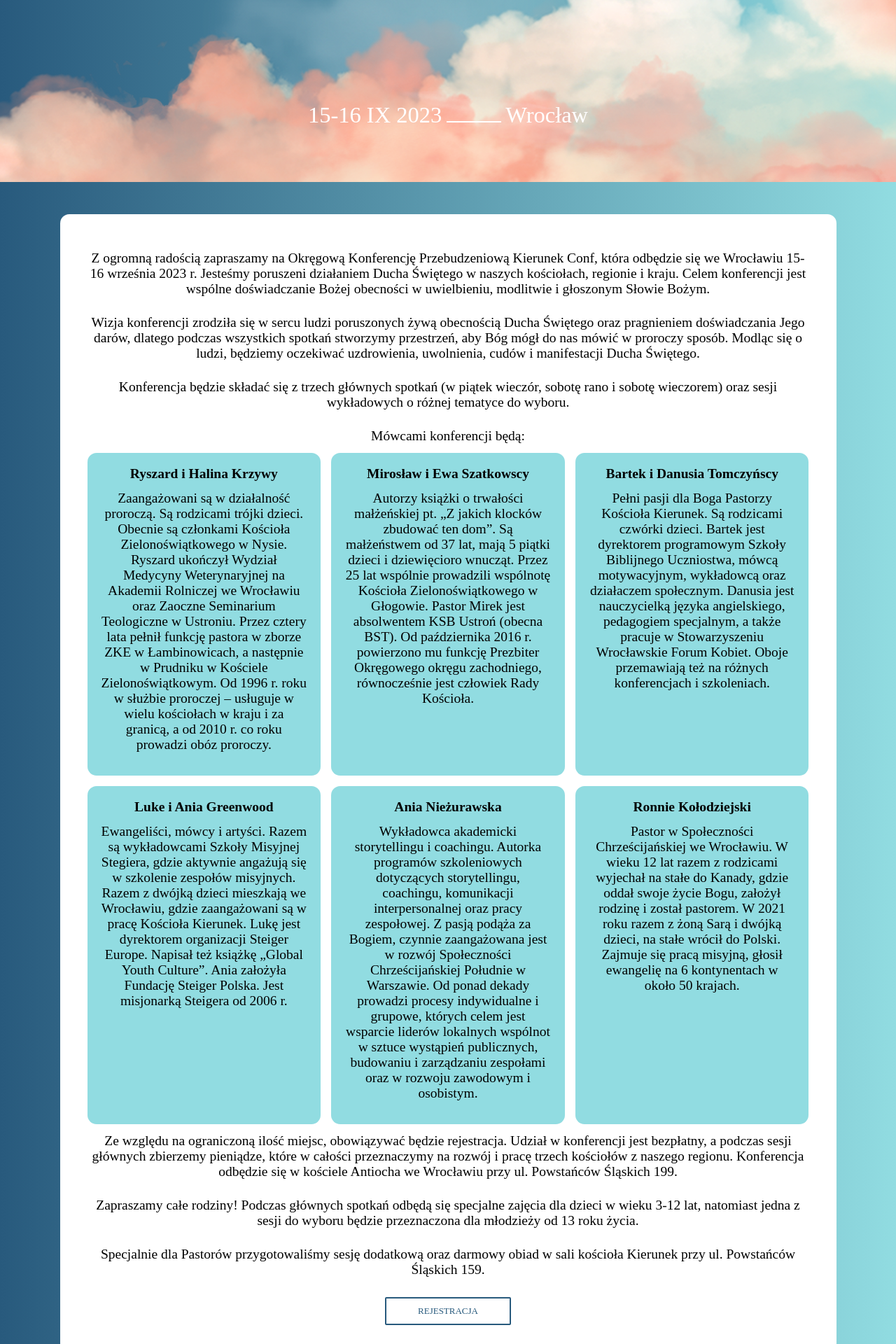
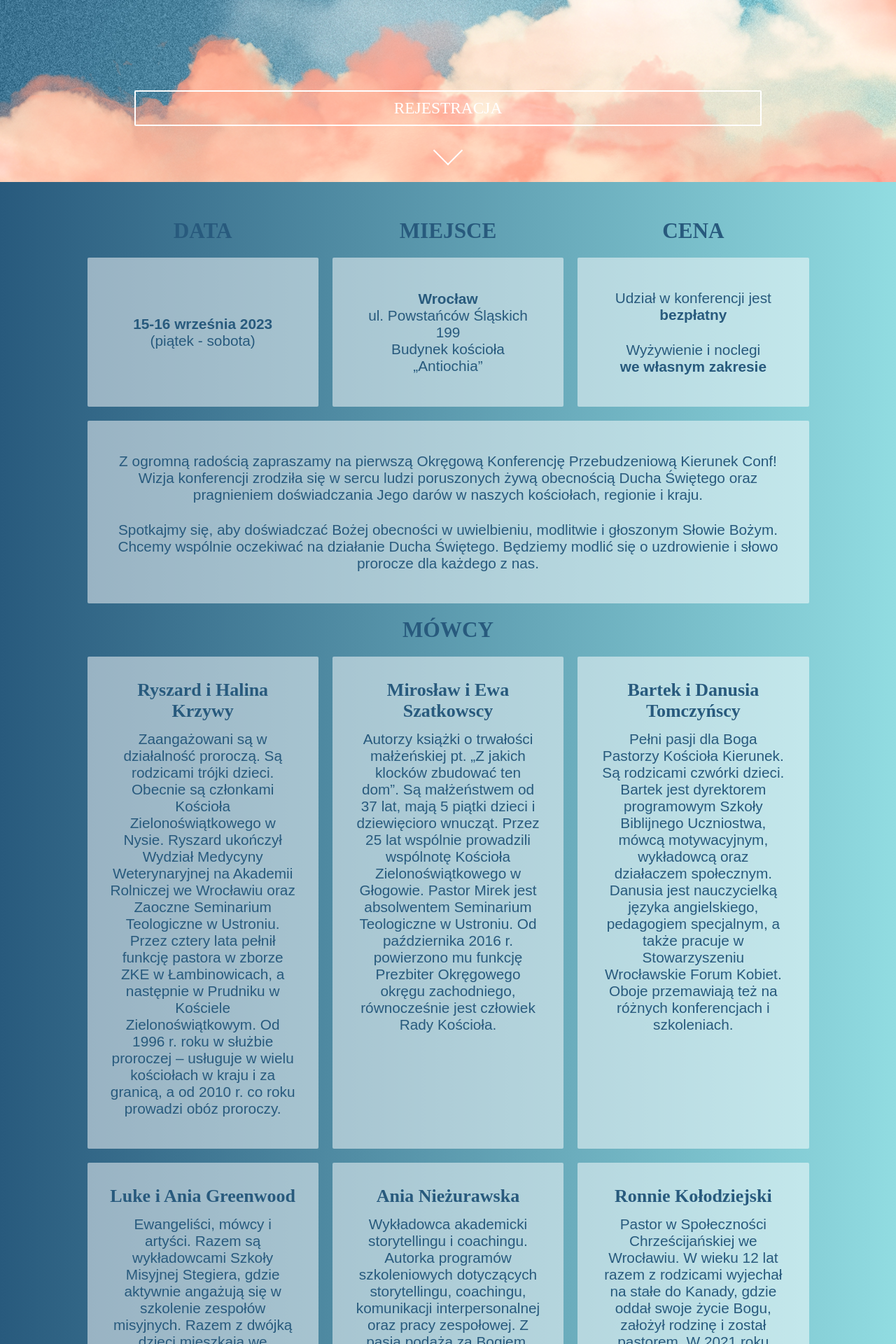
Before and after one commit to kdraganik/kierunek-website, a Next.js app: page /conf in a window 1280 px wide. Shown: the part 540-2460 px from the top of the page at 70% size. Built offline with nearby package versions, Linux system fonts and the light colour scheme; a web font is replaced by a local one.

Commit message:
Redesign conf

```diff
--- a/components/conf/SpeakerCard.jsx
+++ b/components/conf/SpeakerCard.jsx
@@ -4,7 +4,7 @@ export default function SpeakerCard ({name, description}){
 
   return (
     <div className={styles.card}>
-      <h4 className={styles.name}>{name}</h4>
+      <h3 className={styles.cardName}>{name}</h3>
       <p className={styles.instruction}>{description}</p>
     </div>
   )
--- a/pages/conf/index.js
+++ b/pages/conf/index.js
@@ -1,6 +1,7 @@
 import Link from 'next/link'
 import Image from 'next/image'
 import styles from '../../styles/conf/Main.module.scss'
+import bg from '../../images/confBG.jpg'
 import clouds from '../../images/clouds.png'
 import SpeakerCard from '../../components/conf/SpeakerCard'
 
@@ -12,10 +13,26 @@ export default function Conf(){
                 <Image
                     fill={true}
                     style={{objectFit: "cover"}}
-                    src={clouds}
-                    alt="chmury"
-                    quality={10}
+                    src={bg}
+                    alt="bg"
+                    quality={100}
                 />
+                <div className={styles.bgSlides}>
+                    <Image
+                        fill={true}
+                        style={{objectFit: "cover"}}
+                        src={clouds}
+                        alt="chmury"
+                        quality={10}
+                    />
+                    <Image
+                        fill={true}
+                        style={{objectFit: "cover"}}
+                        src={clouds}
+                        alt="chmury"
+                        quality={10}
+                    />
+                </div>
             </div>
             <div className={styles.hero}>
                 <div className={styles.title}>
@@ -28,21 +45,40 @@ export default function Conf(){
                         alt="logo konferencji"
                     />
                 </div>
-                <div className={styles.placeAndTime}>
-                    <div className={styles.date}>15-16 IX 2023</div>
-                    <div className={styles.line}></div>
-                    <div className={styles.place}>Wrocław</div>
-                </div>
+                <Link href='/conf/rejestracja' className={styles.button}>
+                    Rejestracja
+                </Link>
+                <a href="#content" className={styles.arrow}></a>
             </div>
-            <div className={styles.contentWrapper}>
+            <div id="content" className={styles.contentWrapper}>
                 <div className={styles.contentBox}>
-                    <p>Z ogromną radością zapraszamy na Okręgową Konferencję Przebudzeniową Kierunek Conf, która odbędzie się we Wrocławiu 15-16 września 2023 r. Jesteśmy poruszeni działaniem Ducha Świętego w naszych kościołach, regionie i kraju. Celem konferencji jest wspólne doświadczanie Bożej obecności w uwielbieniu, modlitwie i głoszonym Słowie Bożym.</p>
-
-                    <p>Wizja konferencji zrodziła się w sercu ludzi poruszonych żywą obecnością Ducha Świętego oraz pragnieniem doświadczania Jego darów, dlatego podczas wszystkich spotkań stworzymy przestrzeń, aby Bóg mógł do nas mówić w proroczy sposób. Modląc się o ludzi, będziemy oczekiwać uzdrowienia, uwolnienia, cudów i manifestacji Ducha Świętego.</p>
-
-                    <p>Konferencja będzie składać się z trzech głównych spotkań (w piątek wieczór, sobotę rano i sobotę wieczorem) oraz sesji wykładowych o różnej tematyce do wyboru.</p>
-
-                    <p>Mówcami konferencji będą:</p>
+                    <div className={styles.infoBox}>
+                        <h2 className={`${styles.sectionTitle} ${styles.dateTitle}`}>Data</h2>
+                        <h2 className={`${styles.sectionTitle} ${styles.placeTitle}`}>Miejsce</h2>
+                        <h2 className={`${styles.sectionTitle} ${styles.priceTitle}`}>Cena</h2>
+                        <div className={styles.card}>
+                            <div><b>15-16 września 2023</b></div>
+                            <div>(piątek - sobota)</div>
+                        </div>
+                        <div className={styles.card}>
+                            <div><b>Wrocław</b></div>
+                            <div>ul. Powstańców Śląskich 199</div>
+                            <div>Budynek kościoła „Antiochia”</div>
+                        </div>
+                        <div className={styles.card}>
+                            <p>Udział w konferencji jest <b>bezpłatny</b></p>
+                            <p>Wyżywienie i noclegi <br/><b>we własnym zakresie</b></p>
+                        </div>
+                        <div className={`${styles.card} ${styles.desc}`}>
+                            <p>
+                                Z ogromną radością zapraszamy na pierwszą Okręgową Konferencję Przebudzeniową Kierunek Conf! Wizja konferencji zrodziła się w sercu ludzi poruszonych żywą obecnością Ducha Świętego oraz pragnieniem doświadczania Jego darów w naszych kościołach, regionie i kraju.
+                            </p>
+                            <p>
+                                Spotkajmy się, aby doświadczać Bożej obecności w uwielbieniu, modlitwie i głoszonym Słowie Bożym. Chcemy wspólnie oczekiwać na działanie Ducha Świętego. Będziemy modlić się o uzdrowienie i słowo prorocze dla każdego z nas.
+                            </p>
+                        </div>
+                    </div>
+                    <h2 class={styles.sectionTitle}>Mówcy</h2>
                     <div className={styles.speakersBox}>
                         <SpeakerCard
                             name="Ryszard i Halina Krzywy"
@@ -50,7 +86,7 @@ export default function Conf(){
                         />
                         <SpeakerCard
                             name="Mirosław i Ewa Szatkowscy"
-                            description="Autorzy książki o trwałości małżeńskiej pt. „Z jakich klocków zbudować ten dom”. Są małżeństwem od 37 lat, mają 5 piątki dzieci i dziewięcioro wnucząt. Przez 25 lat wspólnie prowadzili wspólnotę Kościoła Zielonoświątkowego w Głogowie. Pastor Mirek jest absolwentem KSB Ustroń (obecna BST). Od października 2016 r. powierzono mu funkcję Prezbiter Okręgowego okręgu zachodniego, równocześnie jest człowiek Rady Kościoła."
+                            description="Autorzy książki o trwałości małżeńskiej pt. „Z jakich klocków zbudować ten dom”. Są małżeństwem od 37 lat, mają 5 piątki dzieci i dziewięcioro wnucząt. Przez 25 lat wspólnie prowadzili wspólnotę Kościoła Zielonoświątkowego w Głogowie. Pastor Mirek jest absolwentem Seminarium Teologiczne w Ustroniu. Od października 2016 r. powierzono mu funkcję Prezbiter Okręgowego okręgu zachodniego, równocześnie jest człowiek Rady Kościoła."
                         />
                         {/* <SpeakerCard
                             name="Mariusz i Wioletta Antoszczuk"
@@ -74,11 +110,54 @@ export default function Conf(){
                         />
                     </div>
 
-                    <p>Ze względu na ograniczoną ilość miejsc, obowiązywać będzie rejestracja. Udział w konferencji jest bezpłatny, a podczas sesji głównych zbierzemy pieniądze, które w całości przeznaczymy na rozwój i pracę trzech kościołów z naszego regionu. Konferencja odbędzie się w kościele Antiocha we Wrocławiu przy ul. Powstańców Śląskich 199.</p>
+                    <h2 class={styles.sectionTitle}>Plan konferencji</h2>
+                    <div className={styles.planBox}>
+                        <h3 className={styles.dayHeader}>Piątek</h3>
+                        <div className={styles.planItemBox}><div className={styles.planItemTitle}><span className={styles.time}>16:00</span>otwarcie rejestracji</div></div>
 
-                    <p>Zapraszamy całe rodziny! Podczas głównych spotkań odbędą się specjalne zajęcia dla dzieci w wieku 3-12 lat, natomiast jedna z sesji do wyboru będzie przeznaczona dla młodzieży od 13 roku życia.</p>
+                        <div className={styles.planItemBox}>
+                            <div className={styles.planItemTitle}><span className={styles.time}>18:00</span>sesja 1</div>
+                            <div className={styles.planItemDesc}>
+                                <div className={styles.descriptionItem}>Uwielbienie — zespół kościoła Kierunek</div>
+                                <div className={styles.descriptionItem}>Wykład — Ronnie Kołodziejski</div>
+                                <div className={styles.descriptionItem}>Czas modlitwy</div>
+                            </div>
+                        </div>
 
-                    <p>Specjalnie dla Pastorów przygotowaliśmy sesję dodatkową oraz darmowy obiad w sali kościoła Kierunek przy ul. Powstańców Śląskich 159.</p>
+                        <h3 className={styles.dayHeader}>Sobota</h3>
+                        <div className={styles.planItemBox}>
+                            <div className={styles.planItemTitle}><span className={styles.time}>10:00</span>sesja 2</div>
+                            <div className={styles.planItemDesc}>
+                                <div className={styles.descriptionItem}>Uwielbienie — zespół kościoła Narody</div>
+                                <div className={styles.descriptionItem}>Wykład — Luke Greenwood</div>
+                            </div>
+                        </div>
+
+
+                        <div className={styles.planItemBox}>
+                            <div className={styles.planItemTitle}><span className={styles.time}>12:30 - 13:20</span>warsztaty / tura 1</div>
+                            <div className={styles.planItemTitle}><span className={styles.time}>13:40 - 14:30</span>warsztaty / tura 2</div>
+                            <div className={styles.planItemDesc}>
+                                <div className={styles.descriptionItem}>Warsztaty do wyboru na obu turach:</div>
+                                <div className={styles.descriptionItem}>Sztuka słuchania Boga (warsztat proroczy) — Ryszard Krzywy</div>
+                                <div className={styles.descriptionItem}>Globalna kultura młodzieżowa (warsztat misyjno-młodzieżowy) — Ania Greenwood</div>
+                                <div className={styles.descriptionItem}>Silne małżeństwo (warsztat duszpasterski) — Mirosław i Ewa Szatkowscy</div>
+                            </div>
+                        </div>
+
+
+                        <div className={styles.planItemBox}>
+                            <div className={styles.planItemTitle}><span className={styles.time}>17:00</span>sesja 3</div>
+                            <div className={styles.planItemDesc}>
+                                <div className={styles.descriptionItem}>Uwielbienie — zespół kościoła Kierunek</div>
+                                <div className={styles.descriptionItem}>Wykład — Bartek i Danusia Tomczyńscy</div>
+                                <div className={styles.descriptionItem}>Czas modlitwy</div>
+                            </div>
+                        </div>
+
+                        <div className={styles.planItemBox}><div className={styles.planItemTitle}><span className={styles.time}>19:00</span>zakończenie</div></div>
+
+                    </div>
 
                     <Link href='/conf/rejestracja' className={styles.button}>
                         Rejestracja
--- a/styles/conf/Main.module.scss
+++ b/styles/conf/Main.module.scss
@@ -1,16 +1,22 @@
+@import '../variables.scss';
 @import url("https://use.typekit.net/djo7qmi.css");
+
 .container{
-    font-family: 'ivypresto-display', serif;
+    font-family: $main-font;
     background: linear-gradient(90deg, rgba(40,90,125,1) 0%, rgba(145,220,225,1) 100%);
     display: flex;
     flex-direction: column;
     align-items: center;
+    color: rgba(40,90,125,1);
 }
 .bg{
     position: fixed;
     width: 100vw;
     height: 100vh;
     z-index: 0;
+}
+.bgSlide img{
+    display: inline-block;
 }
 .hero{
     background: none;
@@ -29,31 +35,32 @@
         height: 100%;
     }
     .title{
-        margin-top: 6%;
+        font-family: 'ivypresto-display', serif;
+        margin-top: 50px;
         font-size: 3rem;
         text-align: center;
     }
-    .placeAndTime{
-        font-size: 2.5rem;
-        margin-bottom: 6%;
 
-        div{
-            display: inline-block;
-        }
+    .arrow{
+        position: relative;
+        bottom: 30px;
+        min-width: 30px;
+        min-height: 30px;
+        transform: rotate(45deg);
+        border-right: 2px solid white;
+        border-bottom: 2px solid white;
+    }
 
-        .line{
-            margin: 0 .5rem;
-            width: 6rem;
-            border-bottom: 2px solid white;
-        }
+    .button{
+        width: 70%;
     }
 }
 .contentWrapper{
     position: relative;
     z-index: 2;
-    font-size: 1.5rem;
-    padding: 3.5rem;
-    font-weight: 300;
+    font-size: 1.6rem;
+    padding: 1rem 3.5rem;
+    font-weight: 500;
     max-width: 1200px;
 
     .contentBox{
@@ -61,21 +68,61 @@
         display: flex;
         flex-direction: column;
         align-items: center;
-        border-radius: 1rem;
-        background-color: white;
         padding: 3rem;
         text-align: center;
+
+        .sectionTitle{
+            font-family: 'ivypresto-display', serif;
+            margin: 20px 0;
+            font-size: 2.4rem;
+            text-transform: uppercase;
+        }
+
+        .infoBox{
+            .sectionTitle{
+                margin: 0;
+            }
+
+            display: grid;
+            grid-template-columns: 1fr 1fr 1fr;
+            grid-gap: 20px;
+            max-width: 1200px;
+
+            .card {
+                display: flex;
+                flex-direction: column;
+                justify-content: center;
+                align-items: center;
+
+                .cardName{
+                    font-family: 'ivypresto-display', serif;
+                    font-size: 2rem;
+                }
+
+                padding: 2.5rem;
+                background-color: rgba(255, 255, 255, .5);
+                border-radius: 2px;
+            }
+
+            .card.desc{
+                grid-column-end: span 3;
+            }
+        }
 
         .speakersBox{
             display: grid;
             grid-template-columns: 1fr 1fr 1fr;
-            grid-column-gap: 15px;
-            grid-row-gap: 15px;
+            grid-gap: 20px;
 
             .card {
-                padding: 1.5rem;
-                background-color: rgba(145,220,225,1);
-                border-radius: 1rem;
+                padding: 2.5rem;
+                background-color: rgba(255, 255, 255, .5);
+                border-radius: 2px;
+
+                .cardName{
+                    font-family: 'ivypresto-display', serif;
+                    font-size: 2rem;
+                }
              }
 
             //  .card:last-child{
@@ -113,6 +160,36 @@
             font-weight: 600;
         }
 
+        .planBox{
+            width: 100%;
+            padding: 1.5rem;
+            background-color: rgba(255, 255, 255, .5);
+
+            .dayHeader{
+                font-family: 'ivypresto-display', serif;
+                font-size: 2rem;
+            }
+
+            .planItemBox{
+                margin: 1.2rem;
+                .planItemTitle{
+                    font-weight: 500;
+                    font-size: 1.8rem;
+
+                    .time{
+                        font-weight: 900;
+                        margin-right: .5rem;
+                    }
+                }
+
+                .planItemDesc{
+                    font-weight: 200;
+                    font-style: italic;
+                }
+
+            }
+        }
+
     }
 }
 
@@ -123,21 +200,19 @@
     justify-content: center;
     align-items: center;
     text-align: center;
-    margin-top: 1.2em;
-    width: 180px;
-    font-size: 1rem;
+    width: 100%;
+    margin: 50px 3.5rem;
+    font-size: 1.8rem;
     padding: 10px;
-    font-weight: 300;
     text-transform: uppercase;
     cursor: pointer;
     border-radius: 2px;
-    border: 2px solid rgba(40,90,125,1);
-    color: rgba(40,90,125,1);
-    background: #fff;
+    border: 2px solid white;
+    color: white;
     transition: all .3s ease-out;
     &:hover{
-        background: rgba(40,90,125,1);
-        color: #fff;
+        background: white;
+        color: rgba(40,90,125,1);
         border: 2px solid #fff;
     }
 }
```
Also changed, not shown: pages/conf/rejestracja.js (+5 -5 lines), images/confBG.jpg (added).
